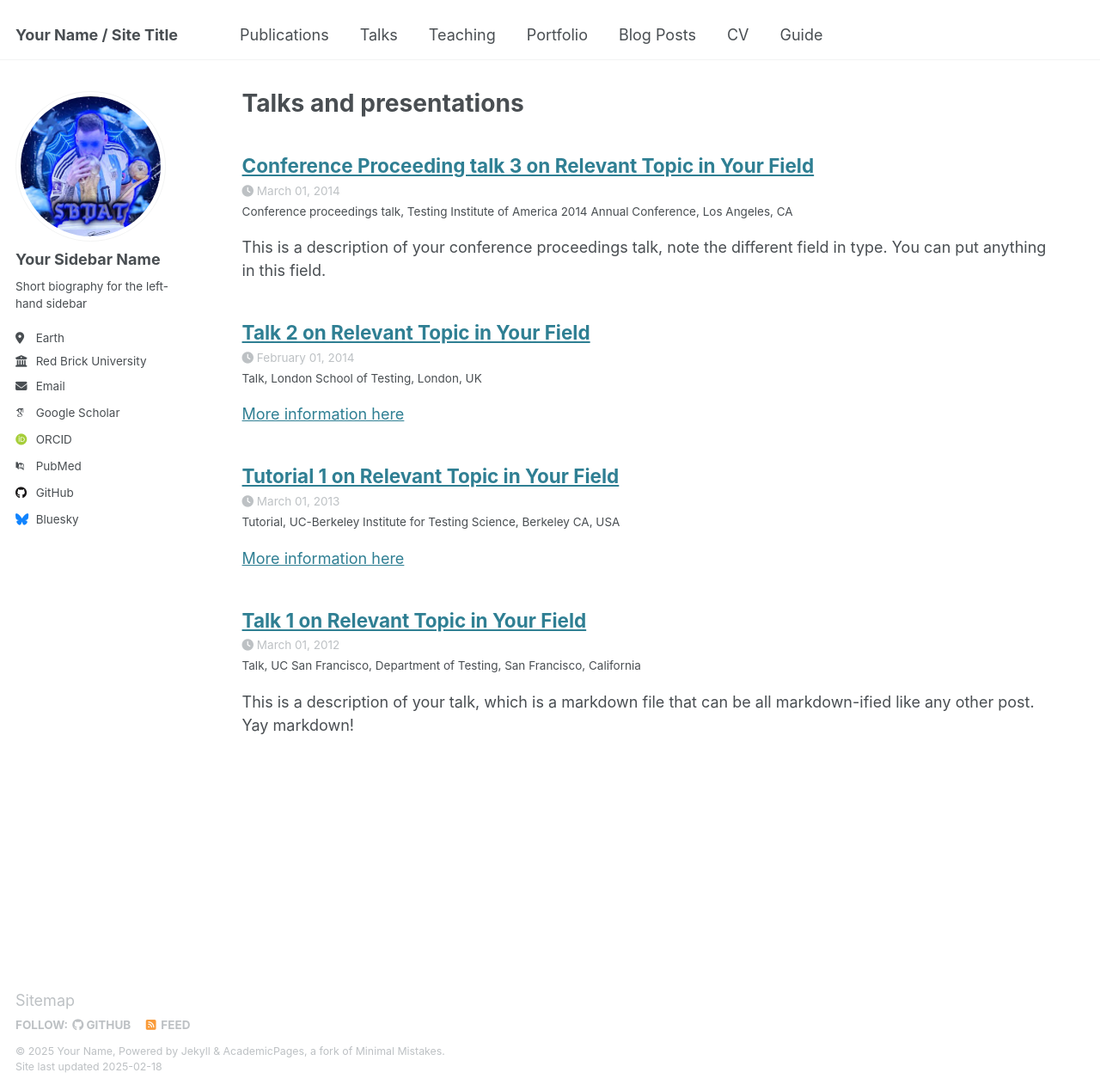
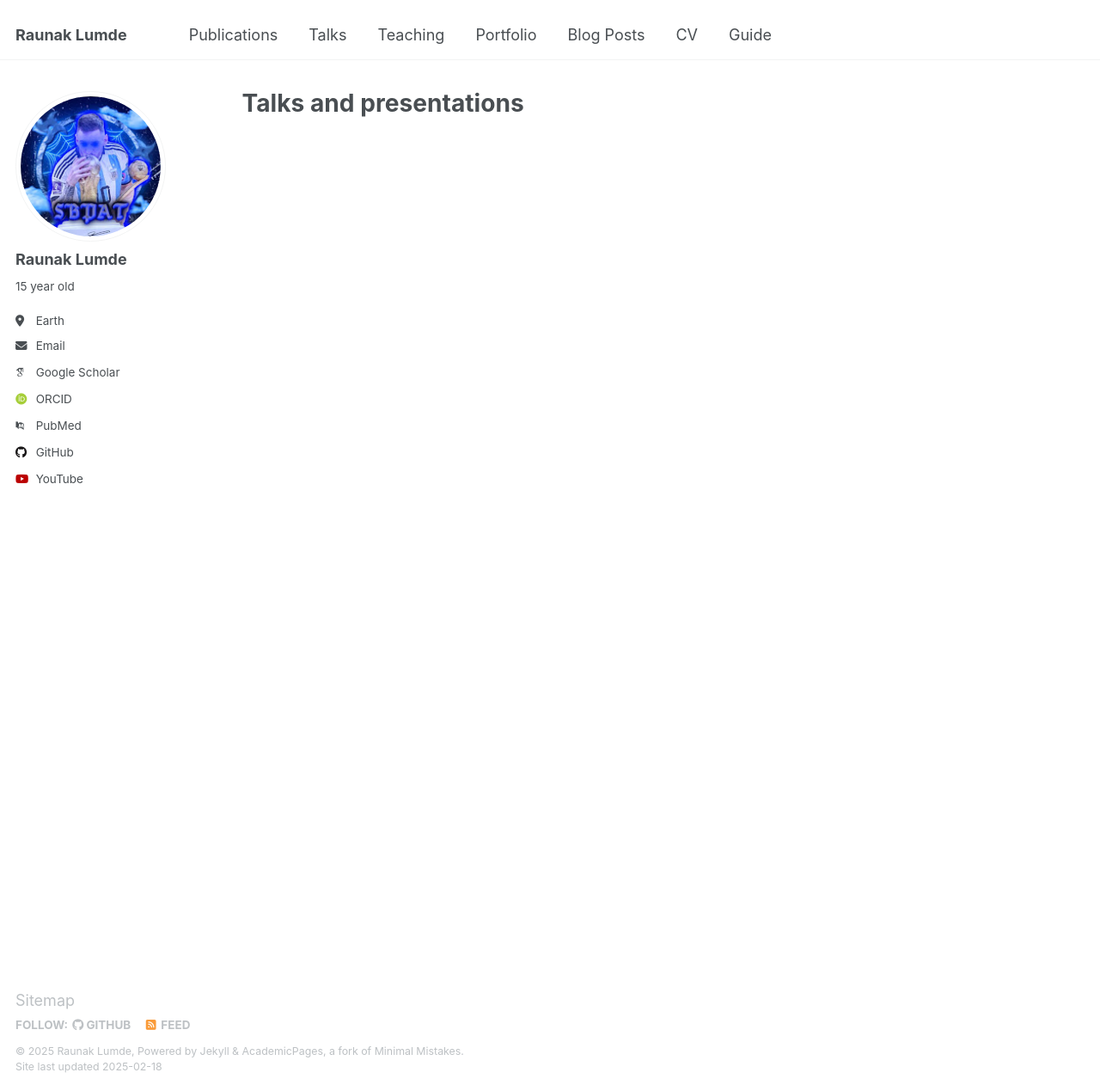
Before and after one commit to raunaklumde/didactic-journey, a Jekyll site: the page built from _pages/talks.html, in a window 1280 px wide and 1269 px high. Shown: the whole window at 86% size. Built offline with Jekyll 4.4.1, drawn with Linux system fonts in a browser that asks for light colours; some web fonts are replaced.

Commit message:
Update _config.yml

```diff
--- a/_config.yml
+++ b/_config.yml
@@ -9,10 +9,10 @@
 # Basic Site Settings
 locale                   : "en-US"
 site_theme               : "default"
-title                    : "Your Name / Site Title"
+title                    : "Raunak Lumde"
 title_separator          : "-"
-name                     : &name "Your Name"
-description              : &description "personal description"
+name                     : &name "Raunak Lumde"
+description              : &description "15 year old"
 url                      : https://academicpages.github.io # the base hostname & protocol for your site e.g. "https://[your GitHub username].github.io"
 baseurl                  : "" # the subpath of your site, e.g. "/blog"
 repository               : "academicpages/academicpages.github.io"
@@ -23,13 +23,13 @@ repository               : "academicpages/academicpages.github.io"
 author:
   # Biographic information
   avatar           : "bro.png"
-  name             : "Your Sidebar Name"
+  name             : "Raunak Lumde"
   pronouns         : # example: "she/her"
-  bio              : "Short biography for the left-hand sidebar"
+  bio              : "15 year old"
   location         : "Earth"
-  employer         : "Red Brick University"
+  employer         :
   uri              : # URL
-  email            : "none@example.org"
+  email            : "rlxmde@gmail.com"
 
   # Academic websites
   arxiv            : # URL - Update with the correct link to your profile
@@ -50,39 +50,12 @@ author:
   stackoverflow    : # User number or user number and name (i.e., use "1" or "1/jeff-atwood")
 
   # Social media
-  bluesky          : "bsky.app" # Replace this with you Bluesky username
-  facebook         : # Username
-  flickr           : # Username
-  foursquare       : # Username
-  goodreads        : # Username
-  google_plus      : # Username
-  keybase          : # Username
-  instagram        : # Username
-  lastfm           : # Username
-  linkedin         : # Username
-  mastodon         : # URL
-  medium           : # URL
-  pinterest        : # Username
-  soundcloud       : # Username
-  steam            : # Username
-  telegram         : # URL
-  tumblr           : # Username
-  twitter          : # Username for X / Twitter
-  vine             : # Username
-  weibo            : # Username
   wikipedia        : # Username
   xing             : # Username
-  youtube          : # Username
-  zhihu            : # Username
+  youtube          : "sbpat" # Username
+
 
 # Publication Category - The following the list of publication categories and their headings
-publication_category:
-  books:
-    title: 'Books'
-  manuscripts:
-    title: 'Journal Articles'
-  conferences:
-    title: 'Conference Papers'
 
 # Site Settings
 teaser                   :  # filename of teaser fallback teaser image placed in /images/, .e.g. "500x300.png"
@@ -222,7 +195,13 @@ collections:
   portfolio:
     output: true
     permalink: /:collection/:path/
-  talks:
+  talks:publication_category:
+  books:
+    title: 'Books'
+  manuscripts:
+    title: 'Journal Articles'
+  conferences:
+    title: 'Conference Papers'
     output: true
     permalink: /:collection/:path/
 
```
